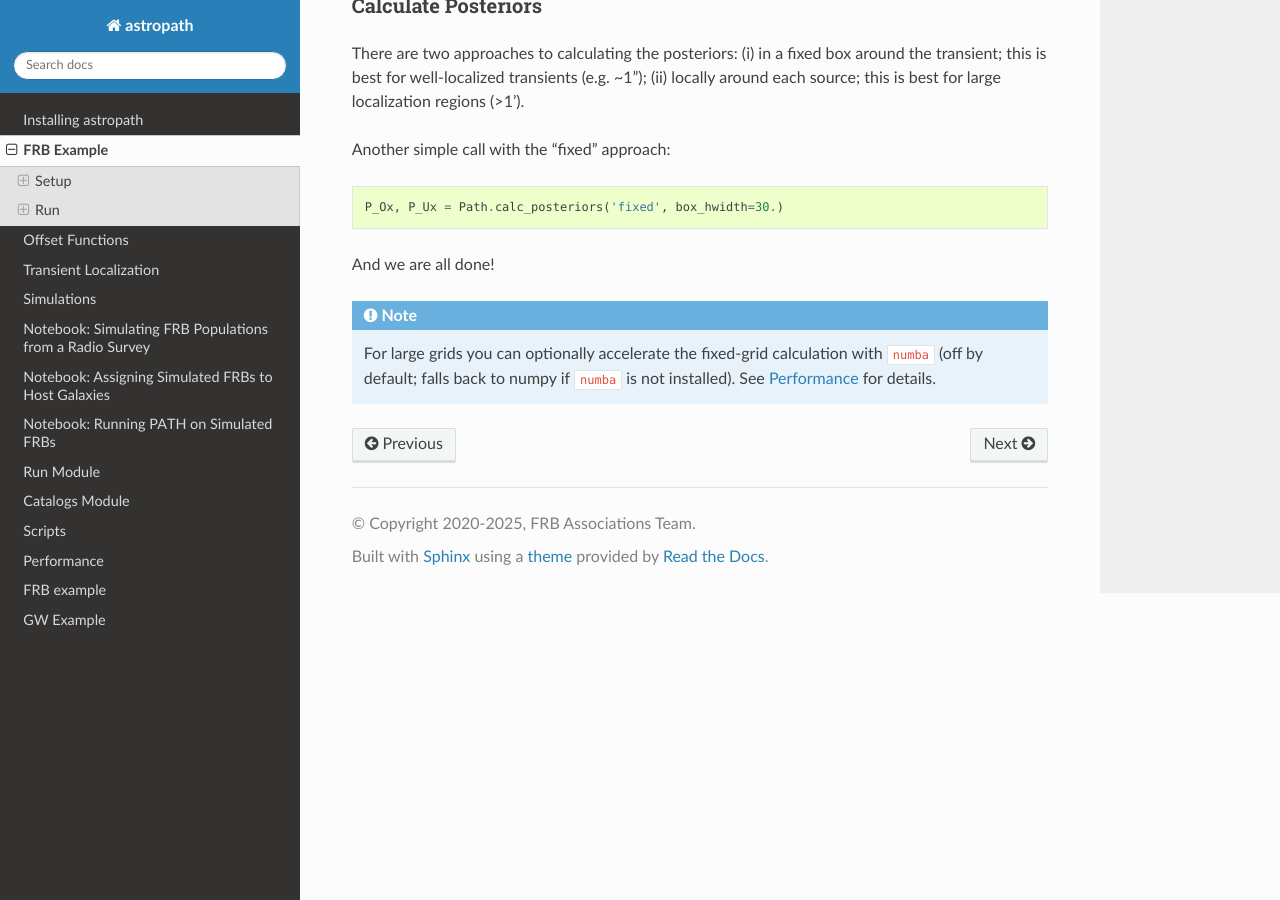
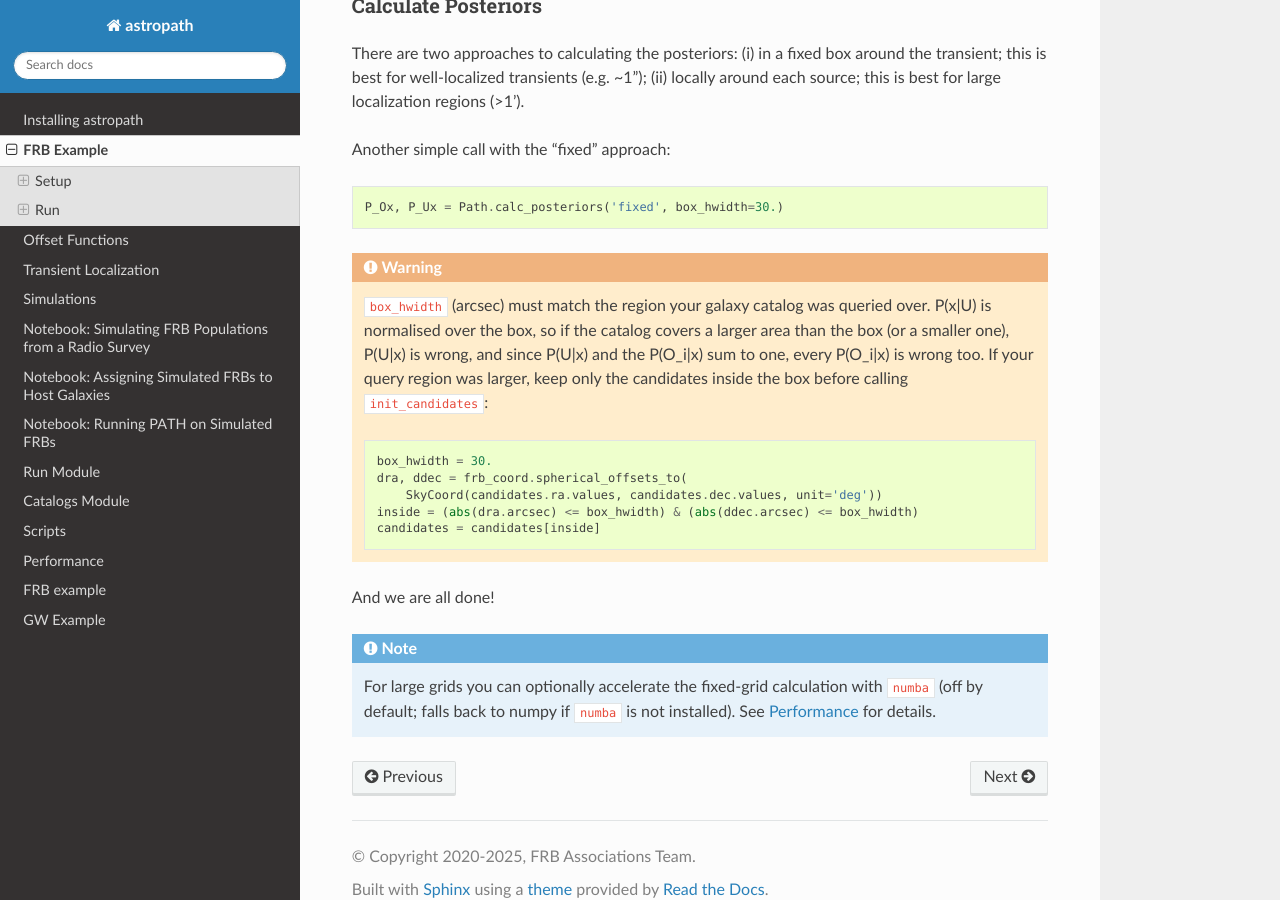
Before and after one commit to FRBs/astropath, a Sphinx documentation site: the page built from docs/frb_example.rst, in a window 1280 px wide and 900 px high, scrolled down 1797 px. Built offline with Sphinx 7.4.7 and the Read the Docs theme 3.1.0, drawn with Linux system fonts in a browser that asks for light colours.

Commit message:
docs: warn that box_hwidth must match the catalog query region

```diff
--- a/docs/frb_example.rst
+++ b/docs/frb_example.rst
@@ -93,6 +93,21 @@ Another simple call with the "fixed" approach::
 
     P_Ox, P_Ux = Path.calc_posteriors('fixed', box_hwidth=30.)
 
+.. warning::
+
+   ``box_hwidth`` (arcsec) must match the region your galaxy catalog
+   was queried over.  P(x|U) is normalised over the box, so if the
+   catalog covers a larger area than the box (or a smaller one), P(U|x)
+   is wrong, and since P(U|x) and the P(O_i|x) sum to one, every
+   P(O_i|x) is wrong too.  If your query region was larger, keep only
+   the candidates inside the box before calling ``init_candidates``::
+
+       box_hwidth = 30.
+       dra, ddec = frb_coord.spherical_offsets_to(
+           SkyCoord(candidates.ra.values, candidates.dec.values, unit='deg'))
+       inside = (abs(dra.arcsec) <= box_hwidth) & (abs(ddec.arcsec) <= box_hwidth)
+       candidates = candidates[inside]
+
 
 And we are all done!
 
```
